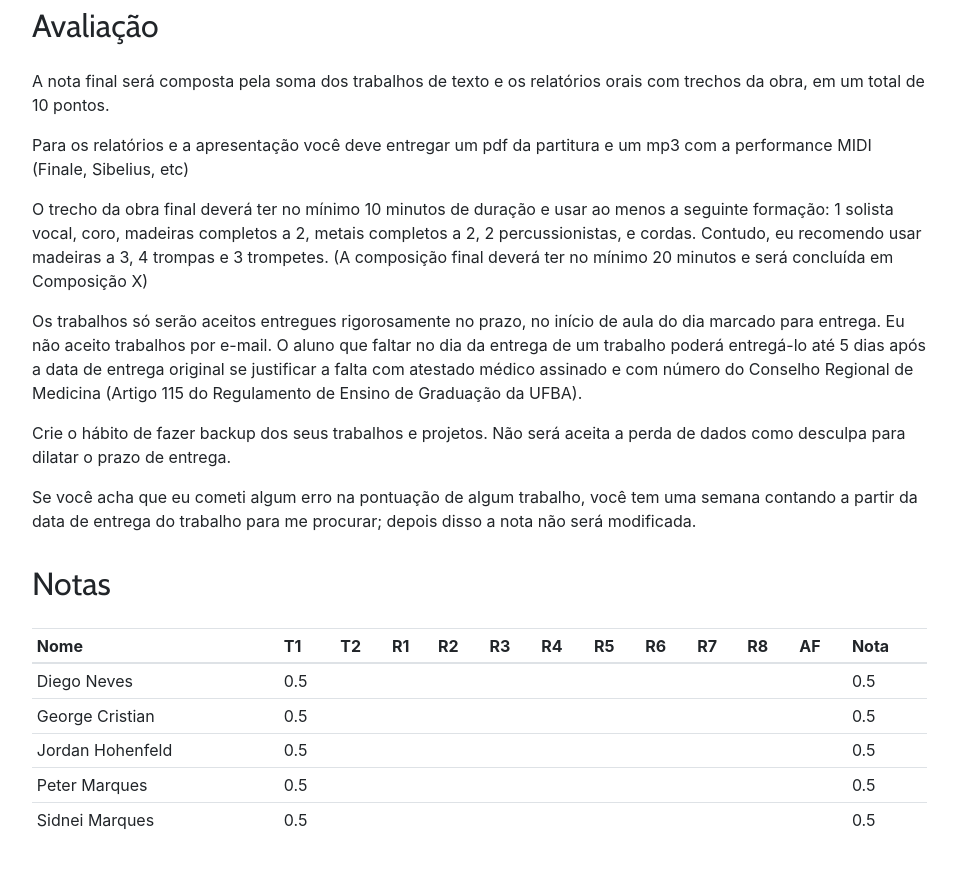
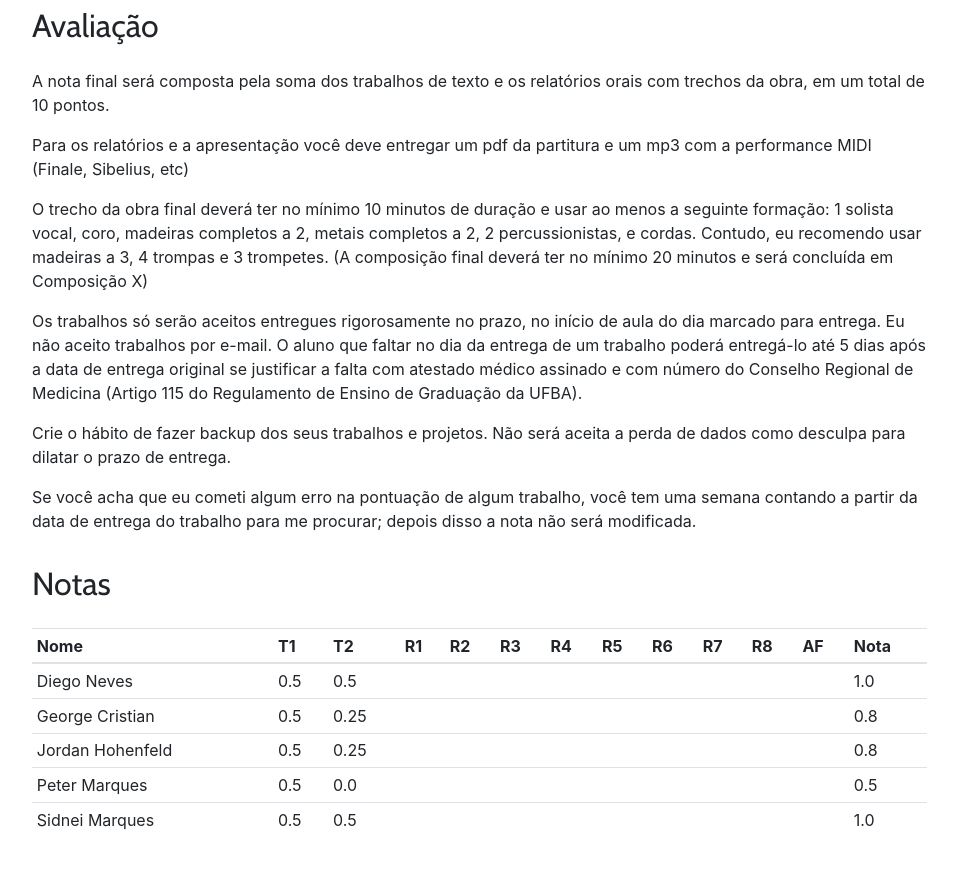
Before and after one commit to kroger/genosmus, a Jekyll site: the page built from _pedro/musb18.md, in a window 1280 px wide and 900 px high, scrolled down 1582 px. Shown: the top 869 px of the window, without its empty margins (68-1026 px from the left). Built offline with Jekyll 4.4.1, drawn with Linux system fonts in a browser that asks for light colours.

Commit message:
Acrescenta nota dos alunos

```diff
--- a/_pedro/musb18.md
+++ b/_pedro/musb18.md
@@ -88,11 +88,11 @@
 
 | Nome              | T1 | T2 | R1 | R2 | R3 | R4 | R5 | R6 | R7 | R8 | AF | Nota |
 |:------------------|:---|:---|:---|:---|:---|:---|:---|:---|:---|:---|:---|:-----|
-| Diego Neves       | 0.5|    |    |    |    |    |    |    |    |    |    | =sum |
-| George Cristian   | 0.5|    |    |    |    |    |    |    |    |    |    | =sum |
-| Jordan Hohenfeld  | 0.5|    |    |    |    |    |    |    |    |    |    | =sum |
-| Peter Marques     | 0.5|    |    |    |    |    |    |    |    |    |    | =sum |
-| Sidnei Marques    | 0.5|    |    |    |    |    |    |    |    |    |    | =sum |
+| Diego Neves       | 0.5|0.5 |    |    |    |    |    |    |    |    |    | =sum |
+| George Cristian   | 0.5|0.25|    |    |    |    |    |    |    |    |    | =sum |
+| Jordan Hohenfeld  | 0.5|0.25|    |    |    |    |    |    |    |    |    | =sum |
+| Peter Marques     | 0.5|0.0 |    |    |    |    |    |    |    |    |    | =sum |
+| Sidnei Marques    | 0.5|0.5 |    |    |    |    |    |    |    |    |    | =sum |
 {: .table .table-sm }
 
 
```
